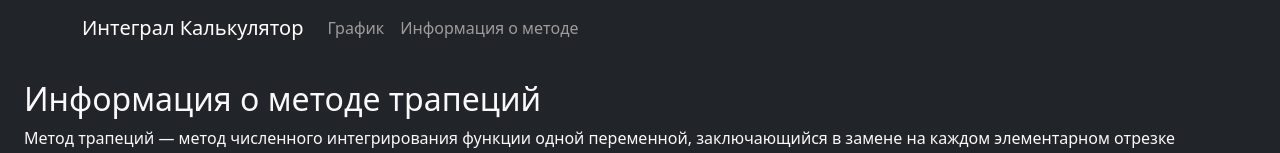
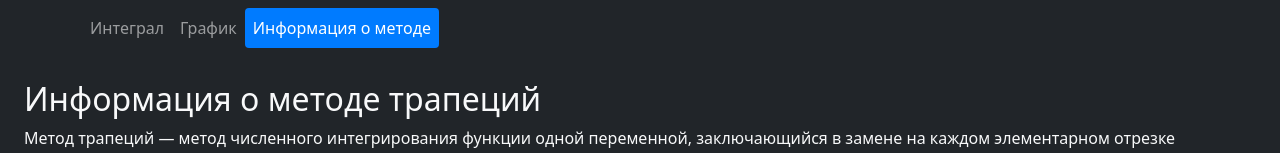
Before and after one commit to Mixalpal/react-integral, a React (Create React App) app: page /trapezoid-method in a window 1280 px wide. Shown: the top 153 px of the page. Built offline with nearby package versions, Linux system fonts and the light colour scheme.

Commit message:
add: Добавил светящиеся кнопки в шапку сайта

```diff
--- a/src/Components/MethodInfo.jsx
+++ b/src/Components/MethodInfo.jsx
@@ -1,4 +1,4 @@
-import React from 'react';
+import React from 'react'
 
 const MethodInfo = () => {
   return (
@@ -13,7 +13,7 @@ const MethodInfo = () => {
       <p>
         Если отрезок a,b является элементарным и не подвергается дальнейшему разбиению,
         значение интеграла можно найти по формуле:
-      </p>
+      </p>x
       <p>
           h * ((F(b) + F(a)) / 2 + sum), где h = (b - a) / кол-во разбиейний
       </p>
--- /dev/null
+++ b/src/Components/NavBar.css
@@ -0,0 +1,9 @@
+.active {
+    background-color: #007bff;
+    color: #fff;
+    border-radius: 4px;
+  }
+
+  .active:hover {
+    background-color: #0056b3;
+  }
--- a/src/Components/NavBar.jsx
+++ b/src/Components/NavBar.jsx
@@ -1,24 +1,27 @@
 import React from 'react';
-import { Link } from 'react-router-dom';
+import { Link, NavLink} from 'react-router-dom';
+import './NavBar.css';
 
 const NavBar = () => {
   return (
     <nav className="navbar navbar-expand-lg navbar-dark bg-dark">
       <div className="container">
-      <Link to="/" className="navbar-brand">Интеграл Калькулятор</Link>
         <div className="collapse navbar-collapse">
           <ul className="navbar-nav mr-auto">
             <li className="nav-item">
-            <Link to="/graph" className="nav-link">График</Link>
+              <NavLink to="/" exact className="nav-link" activeClassName="active">Интеграл</NavLink>
             </li>
             <li className="nav-item">
-            <Link to="/trapezoid-method" className="nav-link">Информация о методе</Link>
+              <NavLink to="/graph" className="nav-link" activeClassName="active">График</NavLink>
+            </li>
+            <li className="nav-item">
+              <NavLink to="/trapezoid-method" className="nav-link" activeClassName="active">Информация о методе</NavLink>
             </li>
           </ul>
         </div>
       </div>
     </nav>
   );
-};
+}
 
 export default NavBar;
```
Also changed, not shown: docker-compose.yml (added, +8 -0 lines), src/App.css (deleted, +0 -7 lines), 1 other file (tests, documents, lock files or other folders). Lines whose indentation alone changed are shown as unchanged.
